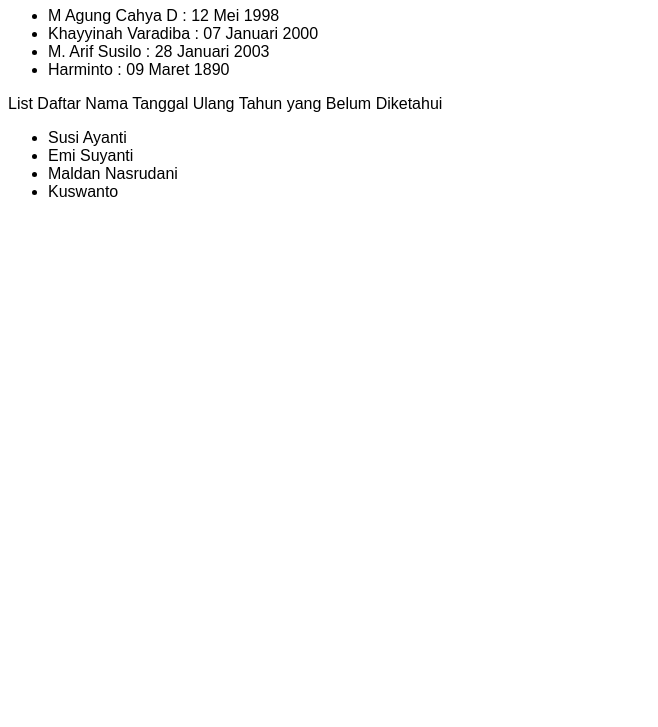
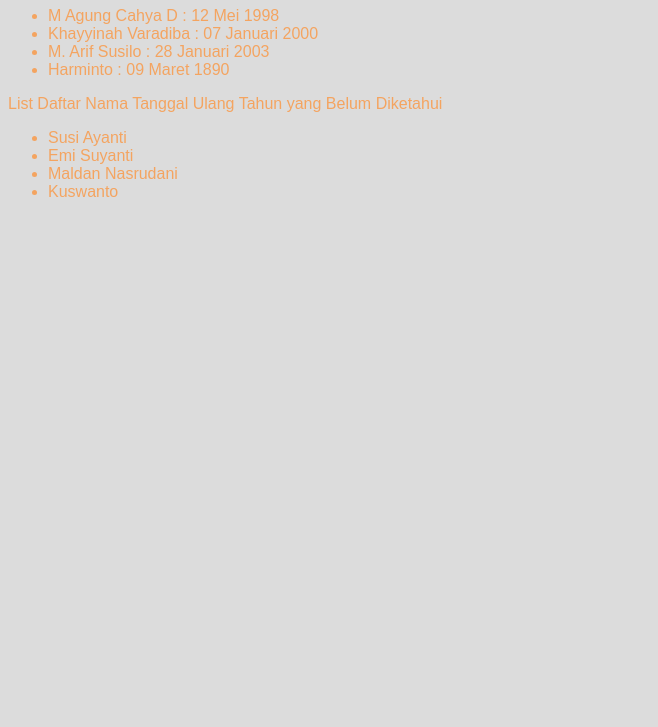
Before and after one commit to agungcahya122/GIT-GITHUB, a plain HTML site: page ulangtahun.html in a window 1280 px wide. Shown: the part 73-800 px from the top of the page, without its empty margins (0-658 px from the left). Drawn offline with Linux system fonts and the light colour scheme.

Commit message:
menambah text color dan background color

```diff
--- a/style.css
+++ b/style.css
@@ -1,3 +1,5 @@
 body {
   font-family: Arial, Helvetica, sans-serif;
+  color: sandybrown;
+  background-color: gainsboro;
 }
```
